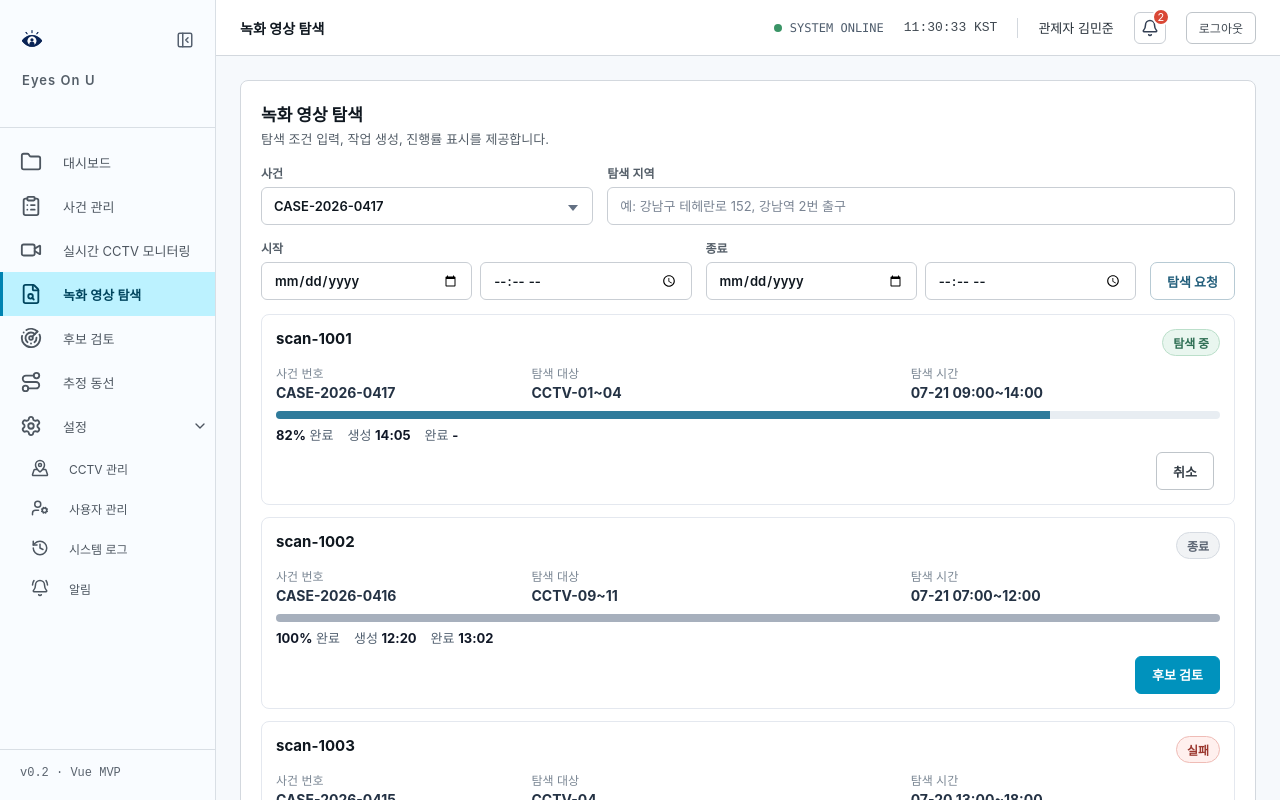
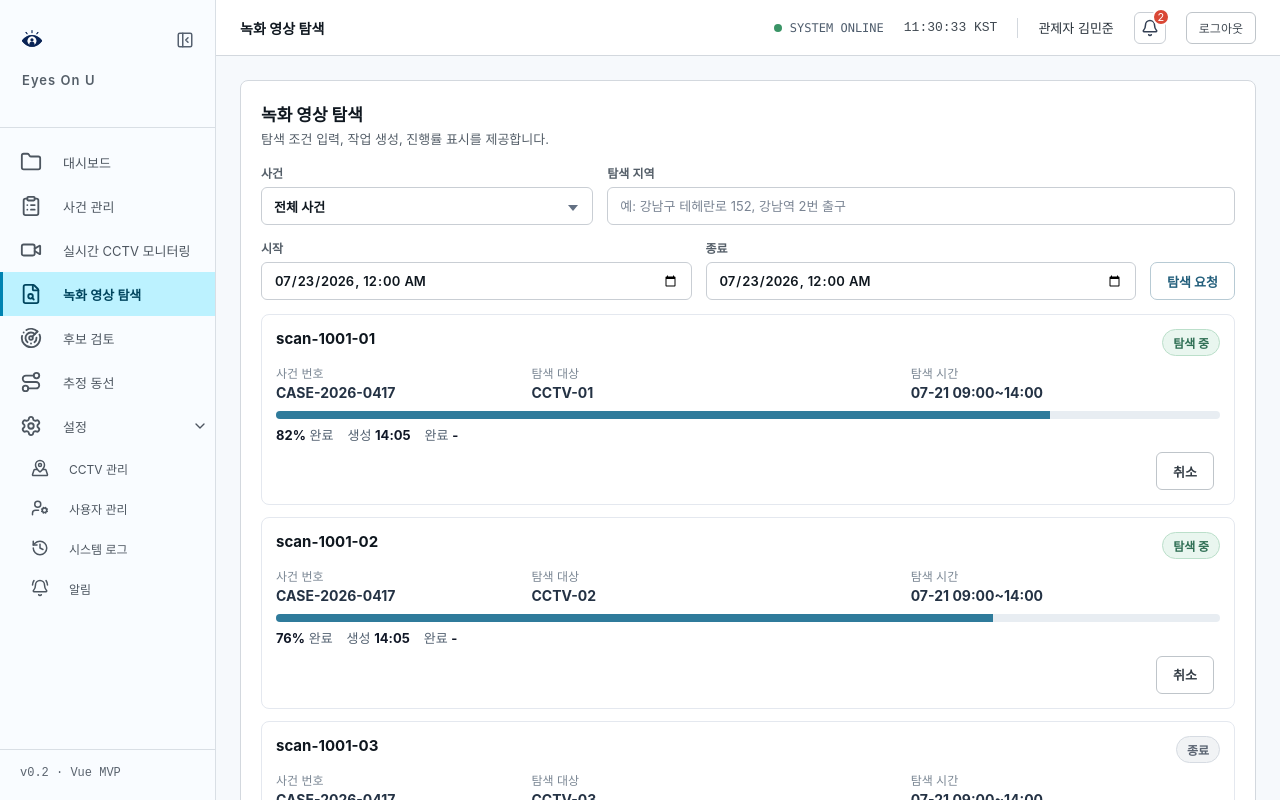
Before and after one commit to tttksj404/cctv-model-selection-lab, a Vue app in the folder apps/frontend/admin-dashboard/: page /admin/recording-search in a window 1280 px wide. Built offline with nearby package versions, Linux system fonts and the light colour scheme; sample sign-in values are in the browser's storage.

Commit message:
feat(frontend): CCTV별 녹화 탐색 목록 개선

```diff
--- a/apps/frontend/admin-dashboard/src/mocks/mockData.js
+++ b/apps/frontend/admin-dashboard/src/mocks/mockData.js
@@ -82,8 +82,13 @@ export const monthlyChartSeries = [
 ];
 
 export const scanJobs = [
-  { id: "scan-1001", caseNumber: "CASE-2026-0417", camera: "CCTV-01~04", range: "07-21 09:00~14:00", status: "searching", progress: 82, createdAt: "14:05", finishedAt: "" },
-  { id: "scan-1002", caseNumber: "CASE-2026-0416", camera: "CCTV-09~11", range: "07-21 07:00~12:00", status: "closed", progress: 100, createdAt: "12:20", finishedAt: "13:02" },
+  { id: "scan-1001-01", caseNumber: "CASE-2026-0417", camera: "CCTV-01", range: "07-21 09:00~14:00", status: "searching", progress: 82, createdAt: "14:05", finishedAt: "" },
+  { id: "scan-1001-02", caseNumber: "CASE-2026-0417", camera: "CCTV-02", range: "07-21 09:00~14:00", status: "searching", progress: 76, createdAt: "14:05", finishedAt: "" },
+  { id: "scan-1001-03", caseNumber: "CASE-2026-0417", camera: "CCTV-03", range: "07-21 09:00~14:00", status: "closed", progress: 100, createdAt: "14:05", finishedAt: "15:21" },
+  { id: "scan-1001-04", caseNumber: "CASE-2026-0417", camera: "CCTV-04", range: "07-21 09:00~14:00", status: "candidate_found", progress: 100, createdAt: "14:05", finishedAt: "15:26" },
+  { id: "scan-1002-09", caseNumber: "CASE-2026-0416", camera: "CCTV-09", range: "07-21 07:00~12:00", status: "closed", progress: 100, createdAt: "12:20", finishedAt: "13:02" },
+  { id: "scan-1002-10", caseNumber: "CASE-2026-0416", camera: "CCTV-10", range: "07-21 07:00~12:00", status: "closed", progress: 100, createdAt: "12:20", finishedAt: "13:02" },
+  { id: "scan-1002-11", caseNumber: "CASE-2026-0416", camera: "CCTV-11", range: "07-21 07:00~12:00", status: "failed", progress: 47, createdAt: "12:20", finishedAt: "" },
   { id: "scan-1003", caseNumber: "CASE-2026-0415", camera: "CCTV-04", range: "07-20 13:00~18:00", status: "failed", progress: 47, createdAt: "10:11", finishedAt: "" }
 ];
 
--- a/apps/frontend/admin-dashboard/src/styles.css
+++ b/apps/frontend/admin-dashboard/src/styles.css
@@ -532,6 +532,7 @@ select { appearance: none; background-image: linear-gradient(45deg, transparent
 .appearance-extra-fields textarea { min-height: 126px; }
 .inline-grid label { grid-template-rows: auto auto auto; }
 .custom-datetime { display: grid; grid-template-columns: minmax(0, 1fr) minmax(0, 1fr); gap: 8px; }
+.custom-datetime input:only-child { grid-column: 1 / -1; }
 .address-field .address-input { display: grid; grid-template-columns: minmax(0, 1fr) auto; align-items: center; gap: 8px; }
 .address-field input { padding-right: 34px; }
 .address-field svg { color: #64748b; flex: 0 0 auto; }
--- a/apps/frontend/admin-dashboard/src/views/RecordingSearchView.vue
+++ b/apps/frontend/admin-dashboard/src/views/RecordingSearchView.vue
@@ -7,12 +7,20 @@ import StatusBadge from "../components/common/StatusBadge.vue";
 const router = useRouter();
 const cases = ref([]);
 const jobs = ref([]);
-const form = ref({ caseNumber: "", searchArea: "", fromDate: "", fromTime: "", toDate: "", toTime: "" });
+const getMidnight = () => {
+  const now = new Date();
+  const date = new Date(now.getTime() - now.getTimezoneOffset() * 60000);
+  return `${date.toISOString().slice(0, 10)}T00:00`;
+};
+const form = ref({ caseNumber: "", searchArea: "", fromAt: getMidnight(), toAt: getMidnight() });
 const caseDropdownOpen = ref(false);
 const cancelTarget = ref(null);
 const cancelModalOpen = ref(false);
 
-const selectedCase = computed(() => cases.value.find((item) => item.caseNumber === form.value.caseNumber) || cases.value[0]);
+const selectedCase = computed(() => cases.value.find((item) => item.caseNumber === form.value.caseNumber));
+const visibleJobs = computed(() => form.value.caseNumber
+  ? jobs.value.filter((job) => job.caseNumber === form.value.caseNumber)
+  : jobs.value);
 
 onMounted(async () => {
   cases.value = await getCases();
@@ -24,9 +32,14 @@ const selectCase = (caseItem) => {
   caseDropdownOpen.value = false;
 };
 
+const selectAllCases = () => {
+  form.value.caseNumber = "";
+  caseDropdownOpen.value = false;
+};
+
 const requestSearch = () => {
-  const from = [form.value.fromDate, form.value.fromTime].filter(Boolean).join(" ");
-  const to = [form.value.toDate, form.value.toTime].filter(Boolean).join(" ");
+  const from = form.value.fromAt;
+  const to = form.value.toAt;
 
   jobs.value.unshift({
     id: `scan-${Date.now()}`,
@@ -38,6 +51,14 @@ const requestSearch = () => {
     createdAt: "now",
     finishedAt: ""
   });
+  const [createdJob] = jobs.value;
+  const cameras = ["CCTV-01", "CCTV-02", "CCTV-03", "CCTV-04"];
+  createdJob.camera = cameras[0];
+  jobs.value.unshift(...cameras.slice(1).map((camera, index) => ({
+    ...createdJob,
+    id: `${createdJob.id}-${String(index + 2).padStart(2, "0")}`,
+    camera
+  })));
 };
 
 const openCandidateReview = (job) => {
@@ -66,9 +87,12 @@ const cancelJob = () => {
           사건
           <div class="case-picker">
             <button type="button" class="case-picker-trigger" @click="caseDropdownOpen = !caseDropdownOpen">
-              {{ selectedCase?.caseNumber || "사건 선택" }}
+              {{ selectedCase?.caseNumber || "전체 사건" }}
             </button>
             <div v-if="caseDropdownOpen" class="case-picker-menu">
+              <button type="button" class="case-picker-option" @click="selectAllCases">
+                <span>전체 사건</span>
+              </button>
               <button v-for="c in cases" :key="c.id" type="button" class="case-picker-option" @click="selectCase(c)">
                 <span>{{ c.caseNumber }}</span>
                 <div class="case-hover-card">
@@ -91,15 +115,13 @@ const cancelJob = () => {
         <label>
           시작
           <div class="custom-datetime">
-            <input v-model="form.fromDate" type="date" />
-            <input v-model="form.fromTime" type="time" />
+            <input v-model="form.fromAt" type="datetime-local" />
           </div>
         </label>
         <label>
           종료
           <div class="custom-datetime">
-            <input v-model="form.toDate" type="date" />
-            <input v-model="form.toTime" type="time" />
+            <input v-model="form.toAt" type="datetime-local" />
           </div>
         </label>
         <button class="search-button" @click="requestSearch">탐색 요청</button>
@@ -107,7 +129,7 @@ const cancelJob = () => {
     </div>
 
     <div class="job-list">
-      <article v-for="job in jobs" :key="job.id" class="job-card">
+      <article v-for="job in visibleJobs" :key="job.id" class="job-card">
         <div class="job-card-head">
           <strong>{{ job.id }}</strong>
           <StatusBadge :status="job.status" />
```
